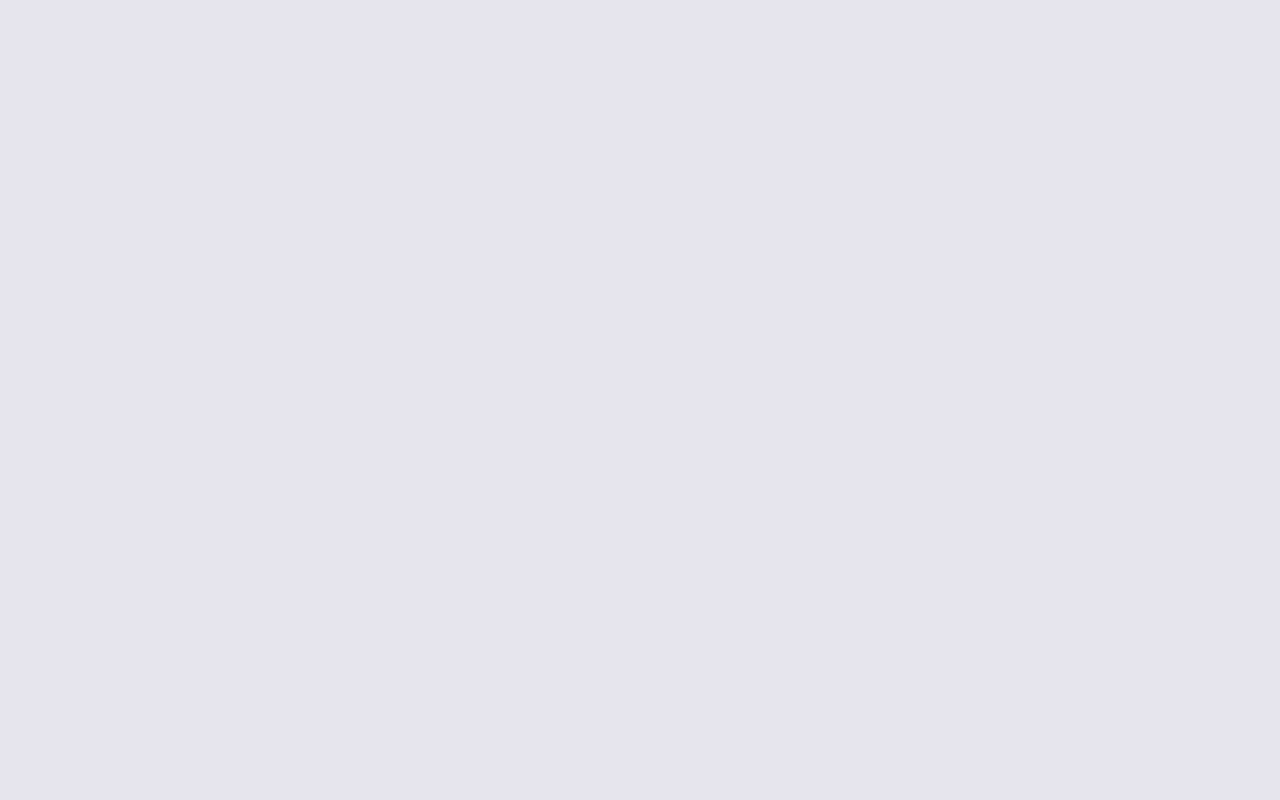
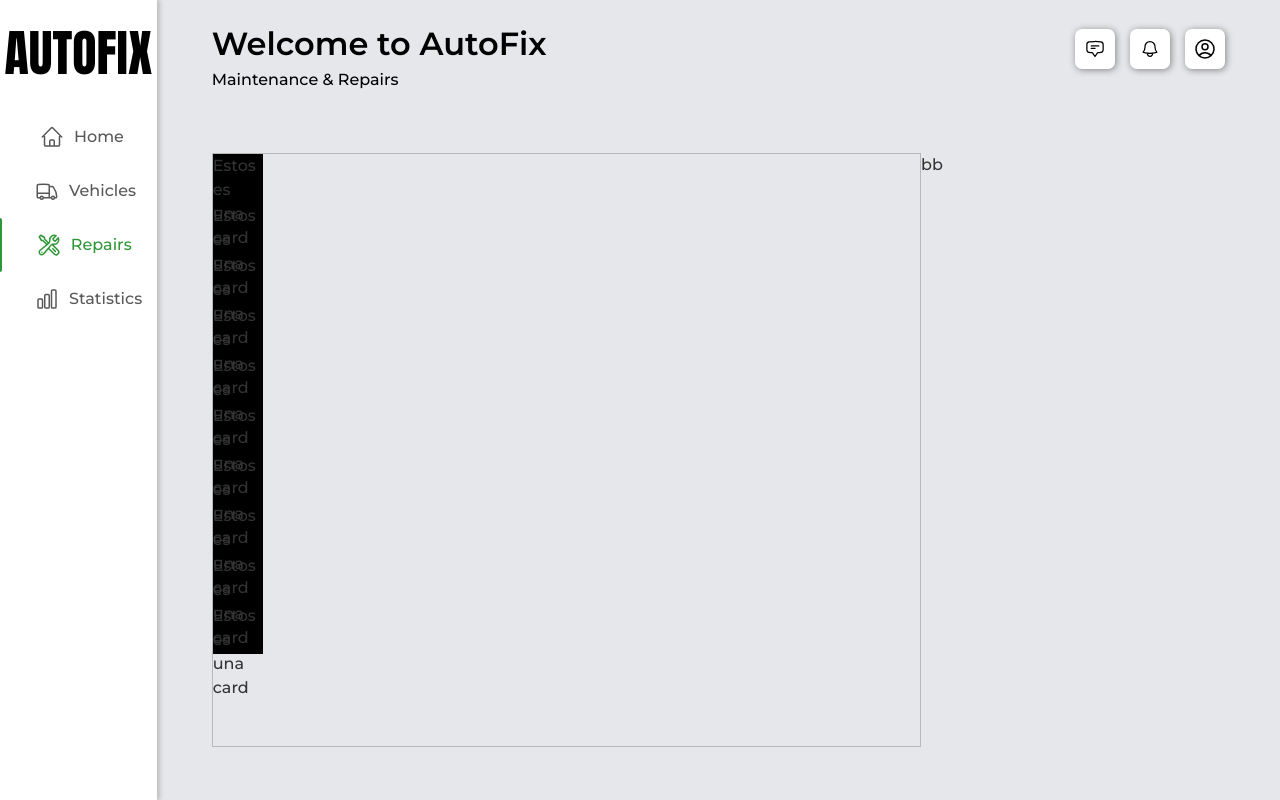
Before and after one commit to Mieres7/AutoFix-EV1-Frontend, a React (Vite) app in the folder AutoFix-Frontend/: page /repairs in a window 1280 px wide. Before the commit this address had no page. Built offline with nearby package versions, Linux system fonts and the light colour scheme; some icons are missing.

Commit message:
feat: add repairs page

```diff
--- a/AutoFix-Frontend/src/App.css
+++ b/AutoFix-Frontend/src/App.css
@@ -20,6 +20,17 @@
   grid-template-areas:
     "side-bar header"
     "side-bar vehicle-container";
+  height: 100vh;
+  width: 100%;
+}
+
+.repairs {
+  display: grid;
+  grid-template-rows: 12.24% auto;
+  grid-template-columns: 12.24% auto;
+  grid-template-areas:
+    "side-bar header"
+    "side-bar repairs-container";
   height: 100vh;
   width: 100%;
 }
@@ -417,6 +428,35 @@
   border-radius: 10px;
 }
 
+/* Repairs Container */
+
+.repairs-container {
+  grid-area: repairs-container;
+  padding: 55px;
+  display: grid;
+  grid-template-columns: 70% 30%;
+  grid-template-areas: "repair-list repair-actions";
+}
+
+.repair-list {
+  grid-area: repair-list;
+  /* border-radius: 16px; */
+  border: 0.5px solid rgb(184, 184, 184);
+  overflow: hidden;
+  overflow-y: auto;
+  height: 100%;
+}
+
+.card {
+  width: 50px;
+  height: 50px;
+  background: #000;
+}
+
+.repair-actions {
+  grid-area: repair-actions;
+}
+
 .flex-row {
   display: flex;
   flex-direction: row;
@@ -437,7 +477,7 @@
 
 /* Media Querys */
 
-@media (max-width: 1536px) and (max-height: 731px) {
+@media (max-width: 1537px) and (max-height: 732px) {
   .cars-general {
     width: calc((1348px - 110px) * 0.571428);
     height: calc((641.55px - 110px) * 0.50794);
--- a/AutoFix-Frontend/src/App.tsx
+++ b/AutoFix-Frontend/src/App.tsx
@@ -3,6 +3,7 @@ import { BrowserRouter, Routes, Route } from "react-router-dom";
 
 import Home from "./pages/Home";
 import Vehicles from "./pages/Vehicles";
+import { Repairs } from "./pages/Repairs";
 
 function App() {
   return (
@@ -11,6 +12,7 @@ function App() {
         <Routes>
           <Route path="/" element={<Home />} />
           <Route path="/vehicles" element={<Vehicles />} />
+          <Route path="/repairs" element={<Repairs />} />
         </Routes>
       </BrowserRouter>
     </>
--- /dev/null
+++ b/AutoFix-Frontend/src/components/RepairsContainer.tsx
@@ -0,0 +1,21 @@
+import { Card } from "./VehicleList";
+
+export function RepairsContainer() {
+  return (
+    <div className="repairs-container">
+      <div className="repair-list">
+        <Card />
+        <Card />
+        <Card />
+        <Card />
+        <Card />
+        <Card />
+        <Card />
+        <Card />
+        <Card />
+        <Card />
+      </div>
+      <div className="repair-actoins">bb</div>
+    </div>
+  );
+}
--- a/AutoFix-Frontend/src/components/VehicleContainer.tsx
+++ b/AutoFix-Frontend/src/components/VehicleContainer.tsx
@@ -1,15 +1,19 @@
+import { Card } from "./VehicleList";
+
 export function VehicleContainer() {
   return (
     <div className="vehicle-container">
       <div className="vehicles">
-        <div className="vehicle-item"></div>
-        <div className="vehicle-item"></div>
-        <div className="vehicle-item"></div>
-        <div className="vehicle-item"></div>
-
-        <div className="vehicle-item"></div>
-        <div className="vehicle-item"></div>
-        <div className="vehicle-item"></div>
+        <Card />
+        <Card />
+        <Card />
+        <Card />
+        <Card />
+        <Card />
+        <Card />
+        <Card />
+        <Card />
+        <Card />
       </div>
 
       <div className="vehicle-registration">
--- /dev/null
+++ b/AutoFix-Frontend/src/components/VehicleList.tsx
@@ -0,0 +1,7 @@
+export function Card() {
+  return (
+    <>
+      <div className="card">Estos es una card</div>
+    </>
+  );
+}
--- a/AutoFix-Frontend/src/main.tsx
+++ b/AutoFix-Frontend/src/main.tsx
@@ -2,7 +2,6 @@ import React from "react";
 import ReactDOM from "react-dom/client";
 import App from "./App.tsx";
 import "./index.css";
-import "car-makes-icons/dist/style.css";
 ReactDOM.createRoot(document.getElementById("root")!).render(
   <React.StrictMode>
     <App />
--- /dev/null
+++ b/AutoFix-Frontend/src/pages/Repairs.tsx
@@ -0,0 +1,15 @@
+import { SideBar } from "../components/SiderBar";
+import { Header } from "../components/Header";
+import { RepairsContainer } from "../components/RepairsContainer";
+
+export function Repairs() {
+  return (
+    <>
+      <div className="repairs">
+        <SideBar />
+        <Header />
+        <RepairsContainer />
+      </div>
+    </>
+  );
+}
```
Also changed, not shown: 1 other file (tests, documents, lock files or other folders).
